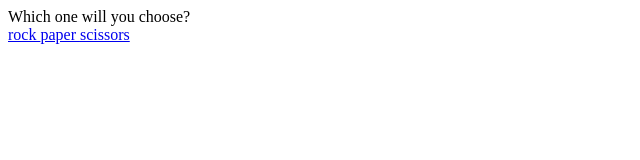
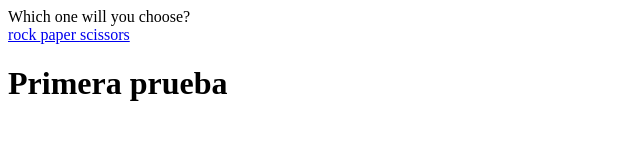
Before and after one commit to DV126/Contenedor-apache-jenkins, a plain HTML site: page game.html in a window 1280 px wide. Shown: the whole page, without its empty margins (0-640 px from the left). Drawn offline with Linux system fonts and the light colour scheme.

Commit message:
Se añade la frase: Primera prueba en la rama -a

```diff
--- a/game.html
+++ b/game.html
@@ -221,3 +221,4 @@ console.log(score.wins);
 console.log(score.toString());
 */
 </script>
+<h1>Primera prueba</h1>
```
